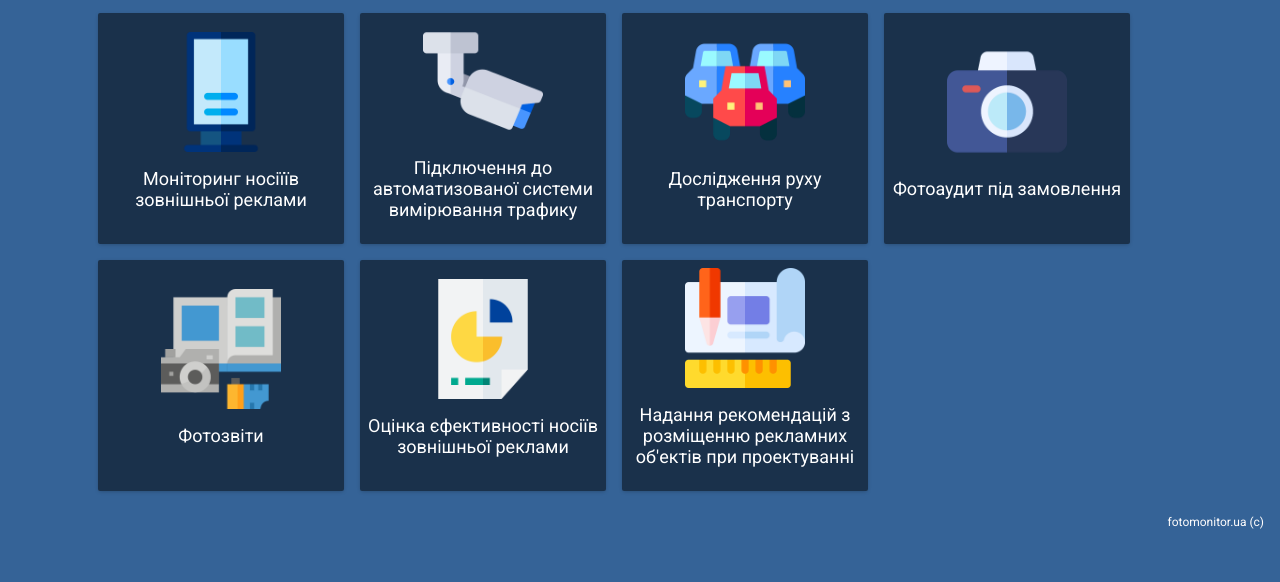
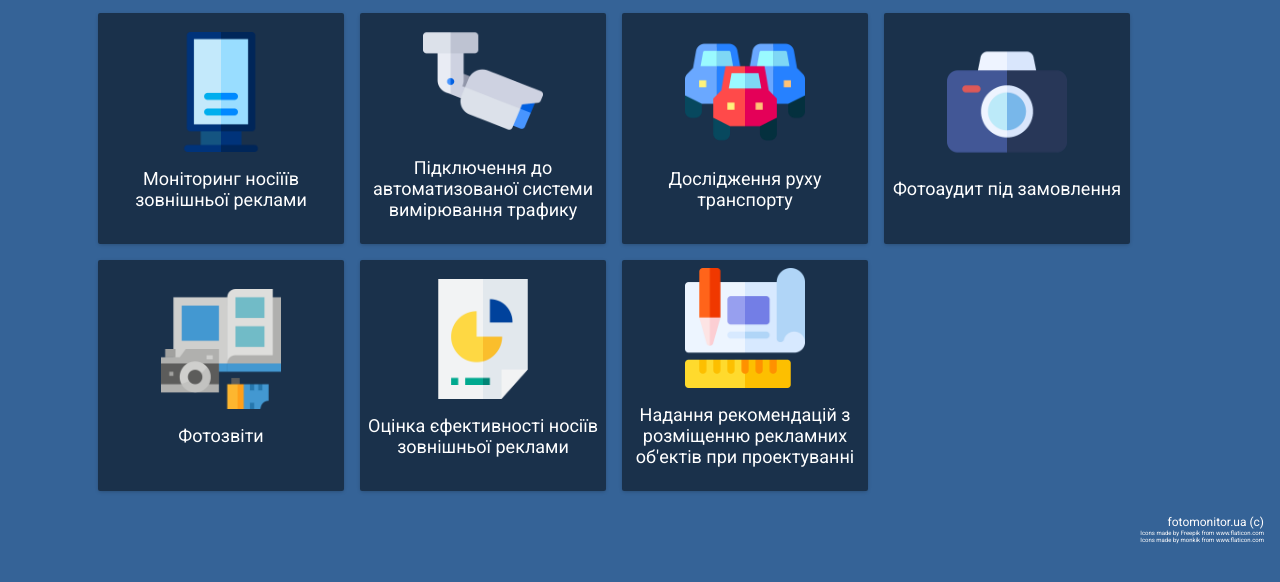
Before and after one commit to TonyTekk/fotomonitor-landing, a website built with webpack: page index.html in a window 1280 px wide. Shown: the part 204-786 px from the top of the page. Built offline with nearby package versions, Linux system fonts and the light colour scheme.

Commit message:
Add copyrights

```diff
--- a/index.html
+++ b/index.html
@@ -99,6 +99,16 @@
 
 <footer>
     <p>fotomonitor.ua (c)</p>
+
+    <div class="copyrights">
+        <p>
+            Icons made by <a href="https://www.flaticon.com/authors/freepik" title="Freepik">Freepik</a> from <a href="https://www.flaticon.com/" title="Flaticon"> www.flaticon.com</a>
+        </p>
+
+        <p>
+            Icons made by <a href="https://www.flaticon.com/authors/monkik" title="monkik">monkik</a> from <a href="https://www.flaticon.com/" title="Flaticon"> www.flaticon.com</a>
+        </p>
+    </div>
 </footer>
 
 <!-- JavaScript includes -->
--- a/src/scss/footer.scss
+++ b/src/scss/footer.scss
@@ -3,4 +3,8 @@ footer {
   color: $c-white;
   font-size: 12px;
   text-align: right;
+
+  .copyrights {
+    font-size: 6px;
+  }
 }
```
Also changed, not shown: dist/css/style.css.
